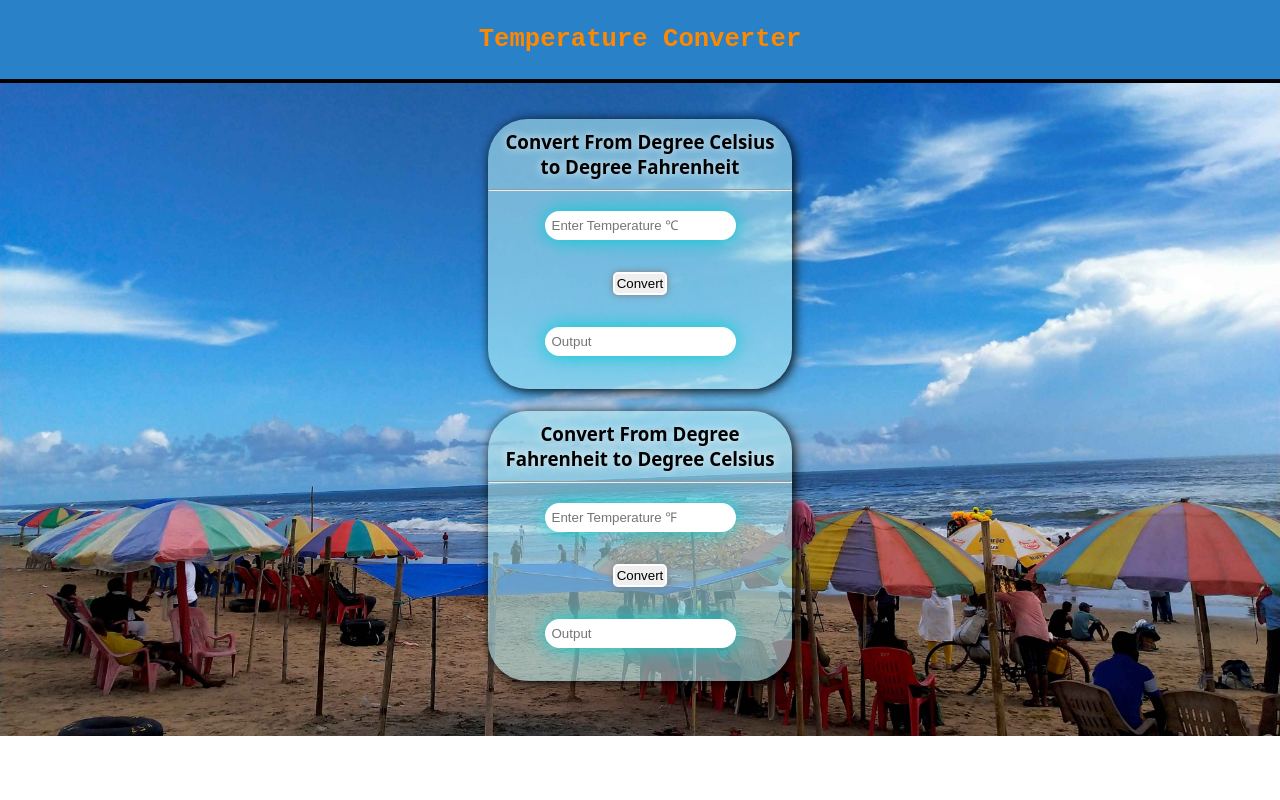
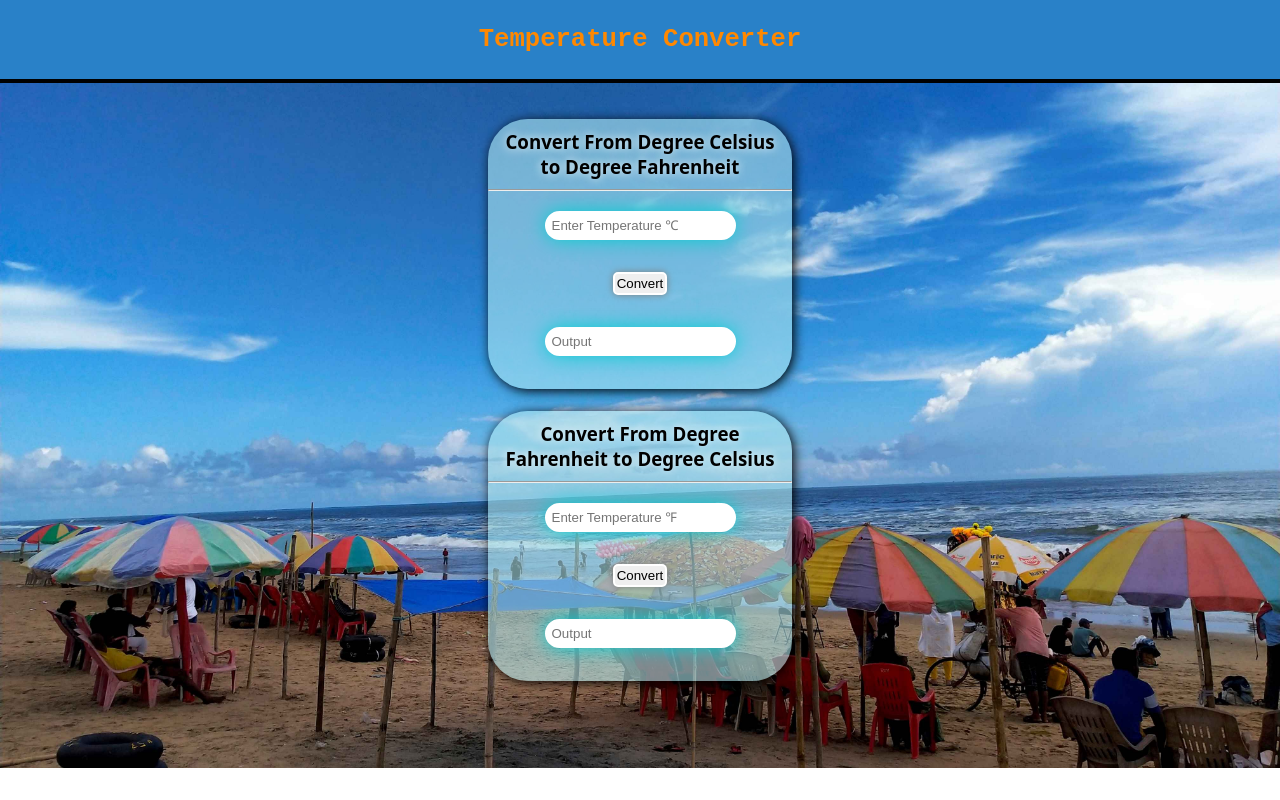
Before and after one commit to Danishyousuf19/temperature_converter, a plain HTML site: page index.html in a window 1280 px wide. Drawn offline with Linux system fonts and the light colour scheme.

Commit message:
Update style.css

```diff
--- a/style.css
+++ b/style.css
@@ -60,8 +60,8 @@ body::before{
     background:url('bj.jpg') no-repeat center center/cover;
     position: absolute;
     z-index: -3;
-    height: 46pc;
-     width : 100%;
+    height: 48pc;
+    width : 100%;
      opacity: 11.6;
 
 }
```
